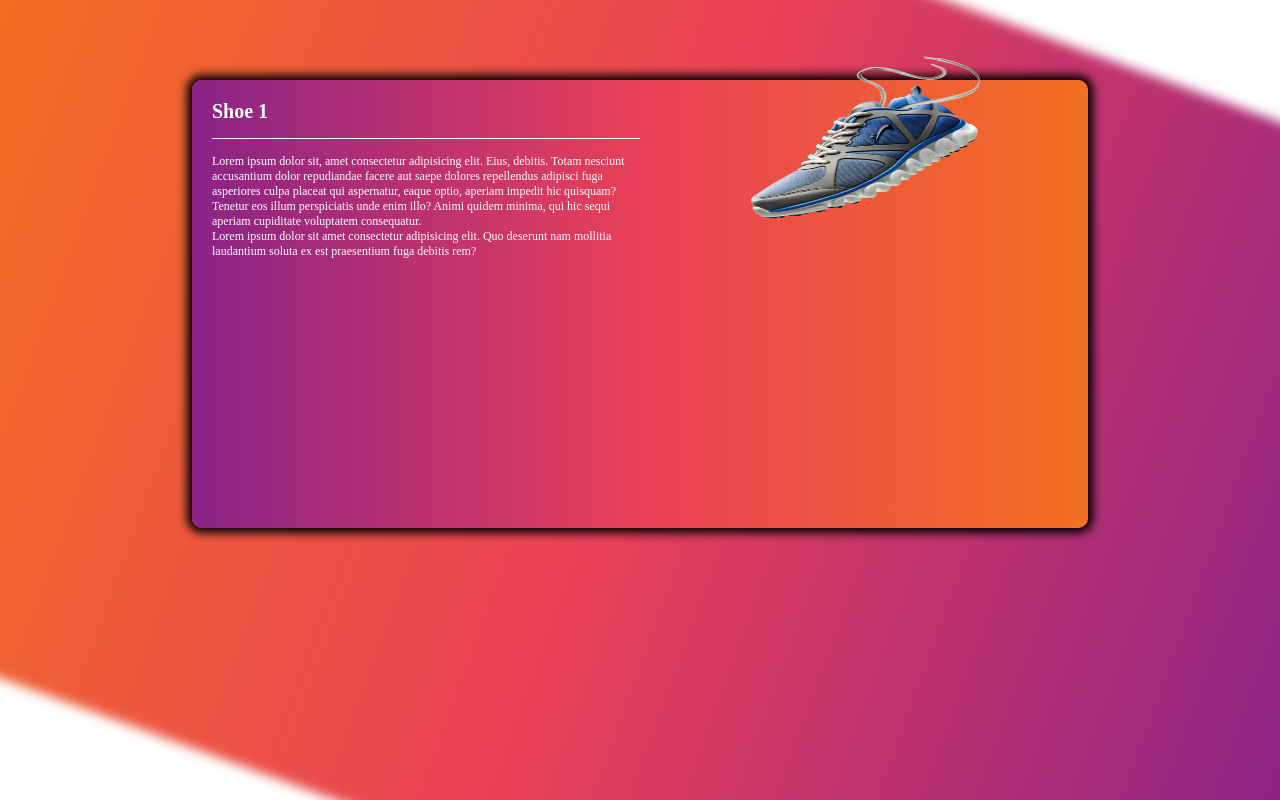
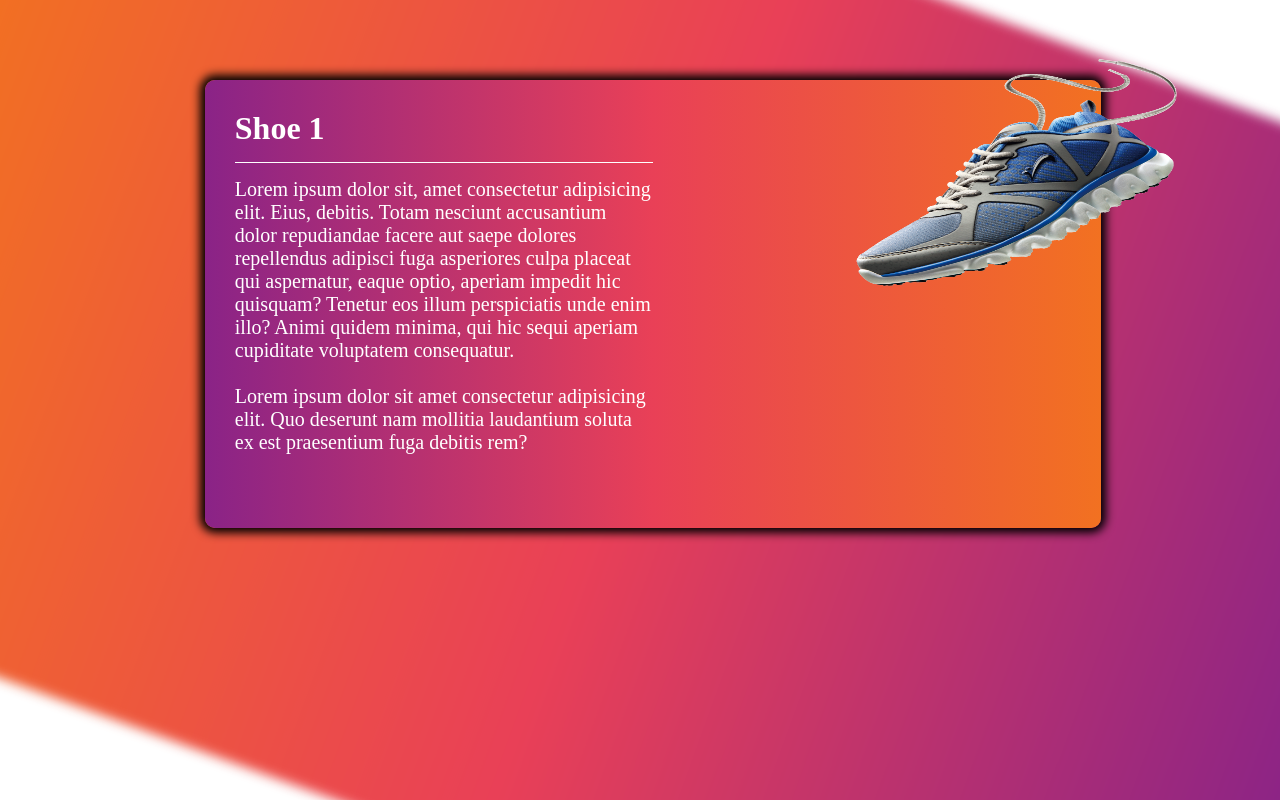
Before and after one commit to AakashR11111001111/CSS-classwork-4, a plain HTML site: page index.html in a window 1280 px wide. Shown: the top 800 px of the page. Drawn offline with Linux system fonts and the light colour scheme.

Commit message:
rectify an error

```diff
--- a/style.css
+++ b/style.css
@@ -44,20 +44,20 @@ body{
     box-shadow: black 0px 0px 10px 5px;
     border-radius: 10px;
     position: absolute;
-    padding: 20px;
+    padding: 30px;
     top: 10%;
-    left: 15%;
+    left: 16%;
     display: flex;
+    justify-content: space-between;
 }
 
 .content .para h1{
-    font-size: 20px;
-
+    font-size: 32px;
 }
 
 .para{
     max-width: 50%;
-    font-size: 12px;
+    font-size: 20px;
 
 }
 
@@ -67,24 +67,24 @@ body{
 }
 
 .image{
-    width: 250px;
-    height: 250px;
+    width: 350px;
+    height: 350px;
     position: relative;
-    bottom: 50px;
-    left: 100px;
+    bottom: 60px;
+    left: 120px;
 }
 
 .image img{
     height: 70%;
     width: 100%;
-    transition: all 0.1s ease;
+    transition: all 0.2s ease;
 }
 
 
 .image img:hover{
     cursor: pointer;
-    scale: 1.5;
-    transform: translate(-40px, 40px);
+    scale: 1.6;
+    transform: translate(-120px, 100px);
 }
 
 .divider{
```
Also changed, not shown: index.html (+1 -0 lines).
